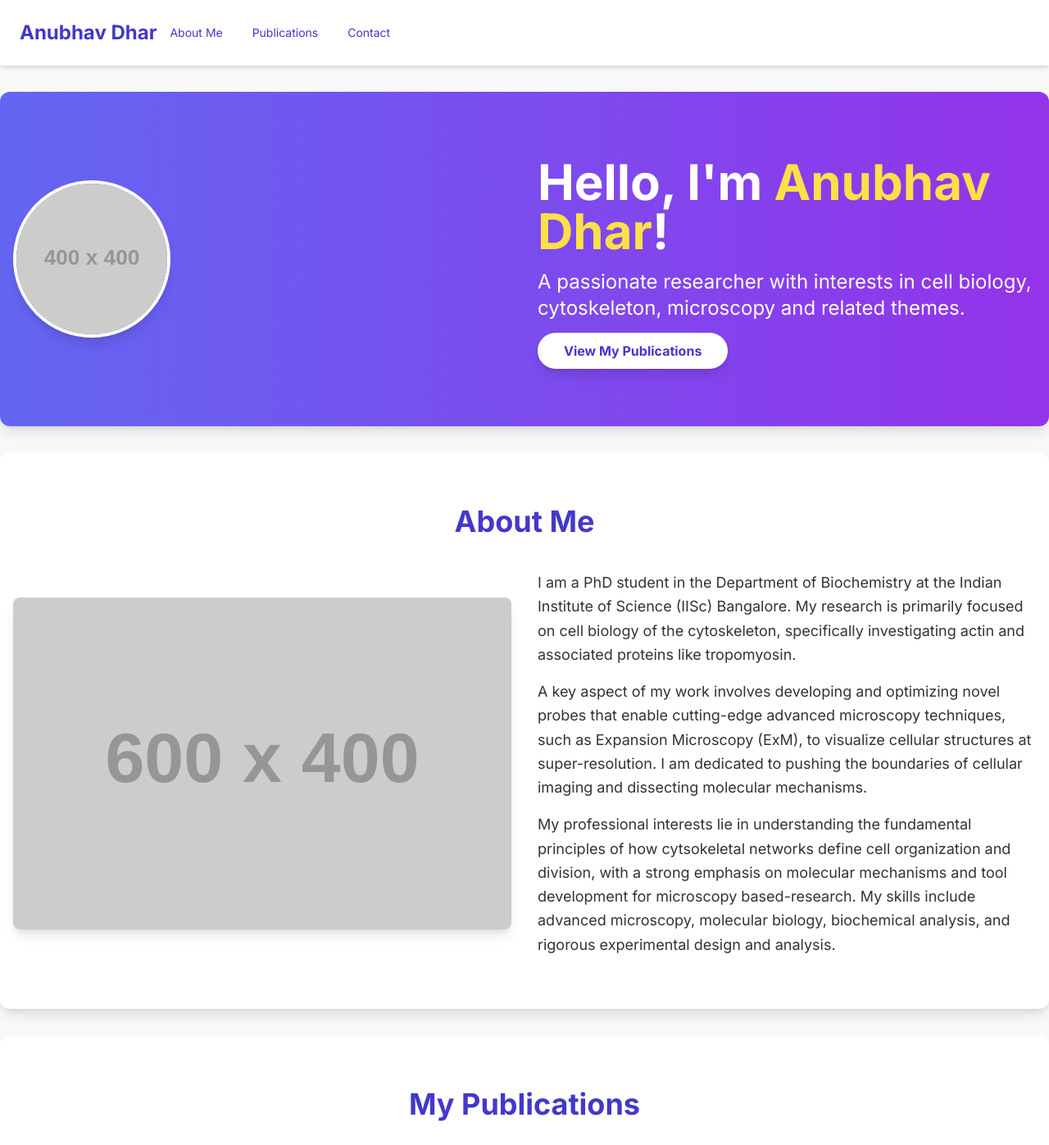
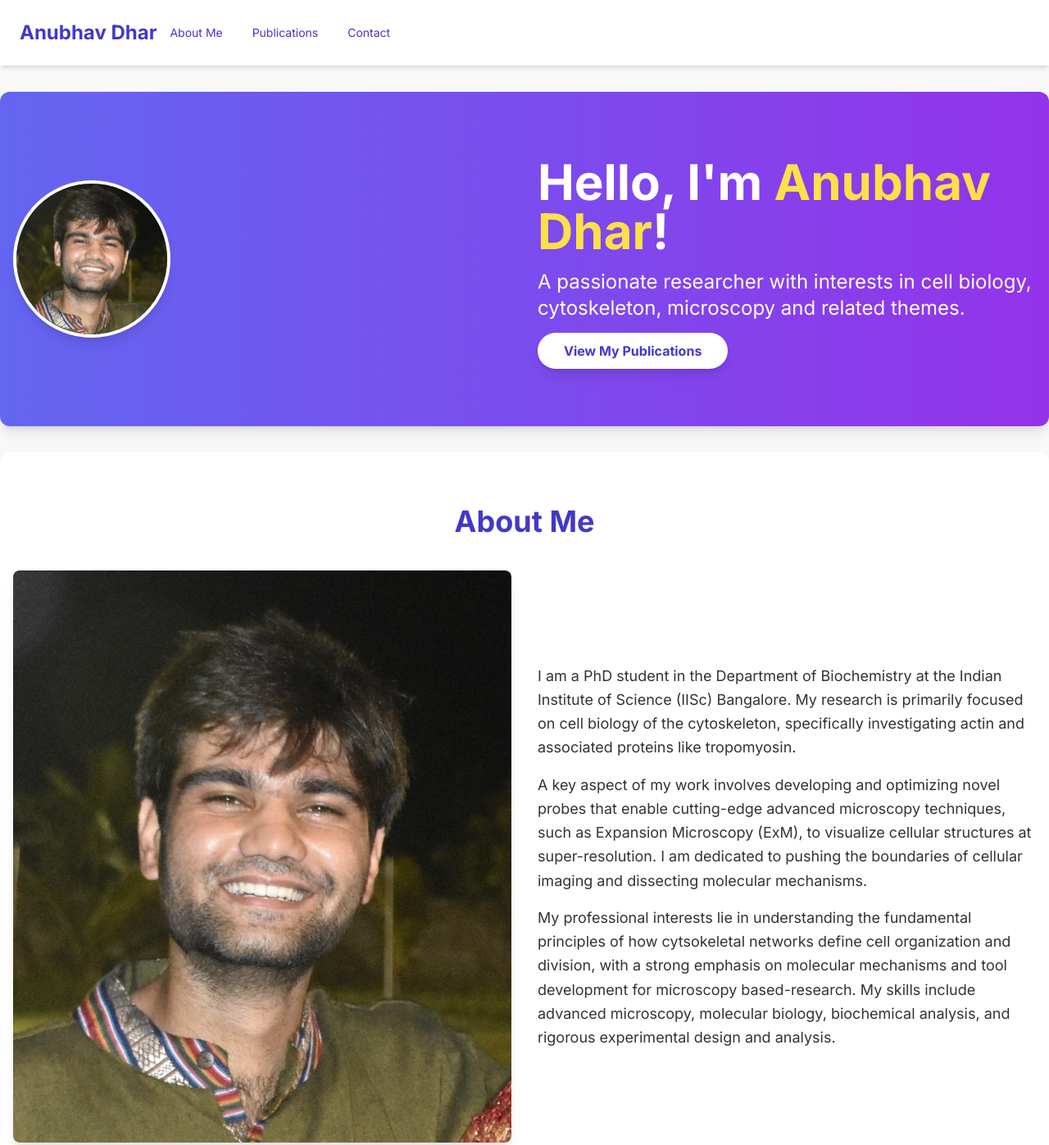
Before and after one commit to anubhavdhar97/anubhav_dhar, a plain HTML site: page index.html in a window 1280 px wide. Shown: the top 1397 px of the page at 82% size. Drawn offline with nearby package versions, Linux system fonts and the light colour scheme; placeholder pictures from the web are drawn by us.

Commit message:
Update index.html

```diff
--- a/index.html
+++ b/index.html
@@ -46,7 +46,7 @@
         <div class="container mx-auto flex flex-col lg:flex-row items-center justify-center text-center lg:text-left">
             <div class="lg:w-1/2 mb-8 lg:mb-0 lg:mr-8">
                 <!-- IMPORTANT: Replace this URL with the actual public URL of your image -->
-                <img src="https://placehold.co/400x400/9C27B0/FFFFFF?text=Your+Photo" alt="Anubhav Dhar's Photo" class="rounded-full w-48 h-48 mx-auto lg:mx-0 object-cover border-4 border-white shadow-lg">
+                <img src="images/ad-pass-pic.jpg" alt="Anubhav Dhar's Photo" class="rounded-full w-48 h-48 mx-auto lg:mx-0 object-cover border-4 border-white shadow-lg">
             </div>
             <div class="lg:w-1/2">
                 <h1 class="text-5xl lg:text-6xl font-extrabold mb-4 leading-tight">Hello, I'm <span class="text-yellow-300">Anubhav Dhar</span>!</h1>
@@ -62,7 +62,7 @@
         <div class="flex flex-col lg:flex-row items-center lg:space-x-8">
             <div class="lg:w-1/2 mb-8 lg:mb-0">
                 <!-- IMPORTANT: Replace this URL with the actual public URL of your image -->
-                <img src="https://placehold.co/600x400/3F51B5/FFFFFF?text=About+Image" alt="Anubhav Dhar's Photo" class="rounded-lg shadow-lg object-cover w-full h-auto">
+                <img src="images/ad-pass-pic.jpg" alt="Anubhav Dhar's Photo" class="rounded-lg shadow-lg object-cover w-full h-auto">
             </div>
             <div class="lg:w-1/2 text-lg leading-relaxed">
                 <p class="mb-4">
```
